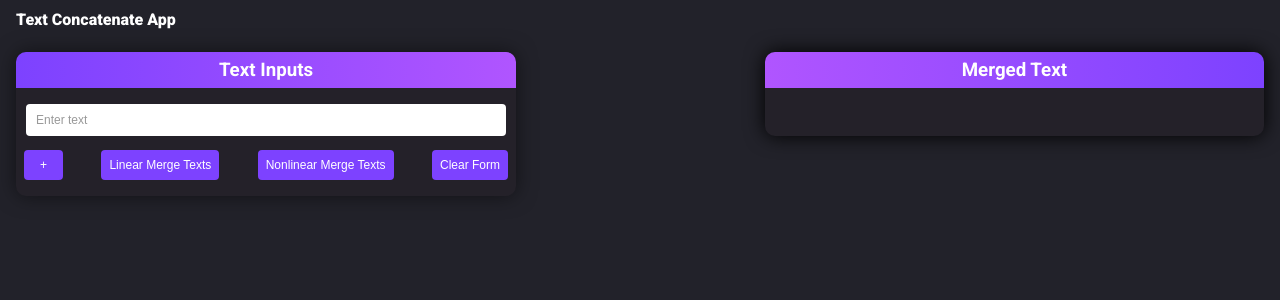
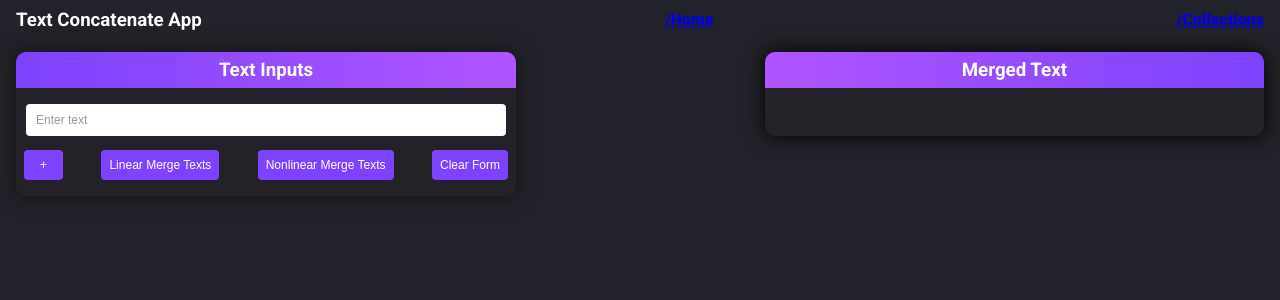
Before and after one commit to sametkayik/string_combinator_ui, a React (Vite) app: page / in a window 1280 px wide. Shown: the top 300 px of the page. Built offline with nearby package versions, Linux system fonts and the light colour scheme.

Commit message:
Create pagination in navbar

```diff
--- a/src/App.jsx
+++ b/src/App.jsx
@@ -1,13 +1,23 @@
 import React from "react";
 import Navbar from "./components/Navbar";
 import Form from "./components/Form";
+import { BrowserRouter as Router, Routes, Route } from "react-router-dom";
+import Collections from "./components/Collections";
 
 function App() {
   return (
-    <>
+    <Router>
       <Navbar />
-      <Form />
-    </>
+      <Routes>
+        <Route path="/" element={<Form />}>
+          Home
+        </Route>
+
+        <Route path="/collections" element={<Collections />}>
+          Collections
+        </Route>
+      </Routes>
+    </Router>
   );
 }
 
--- a/src/components/Navbar.jsx
+++ b/src/components/Navbar.jsx
@@ -1,8 +1,14 @@
 import React from "react";
-import "../../src/index.css";
+import { Link } from "react-router-dom";
 
 const Navbar = () => {
-  return <div className="navbar">Text Concatenate App</div>;
+  return (
+    <div className="navbar">
+      <h3>Text Concatenate App</h3>
+      <Link to="/">/Home</Link>
+      <Link to="/collections">/Collections</Link>
+    </div>
+  );
 };
 
 export default Navbar;
```
